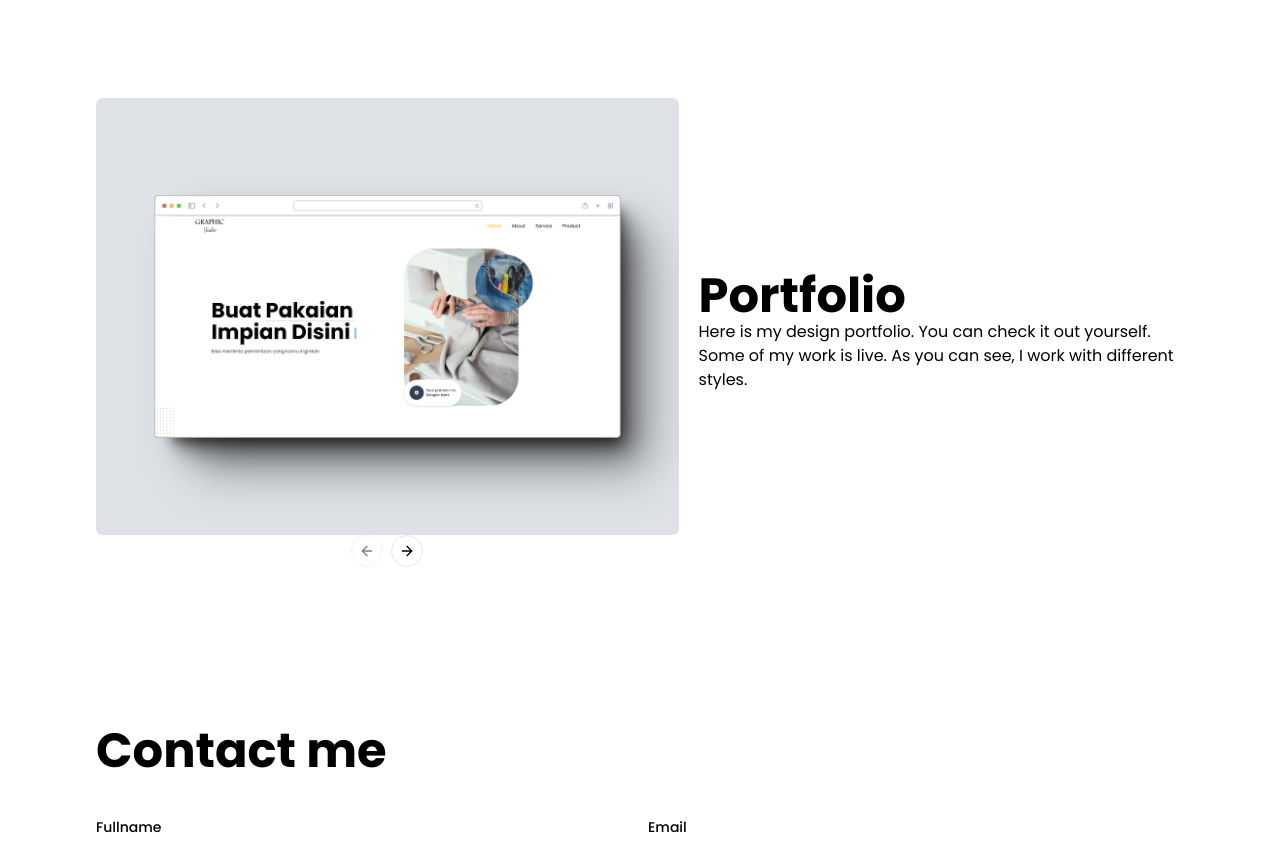
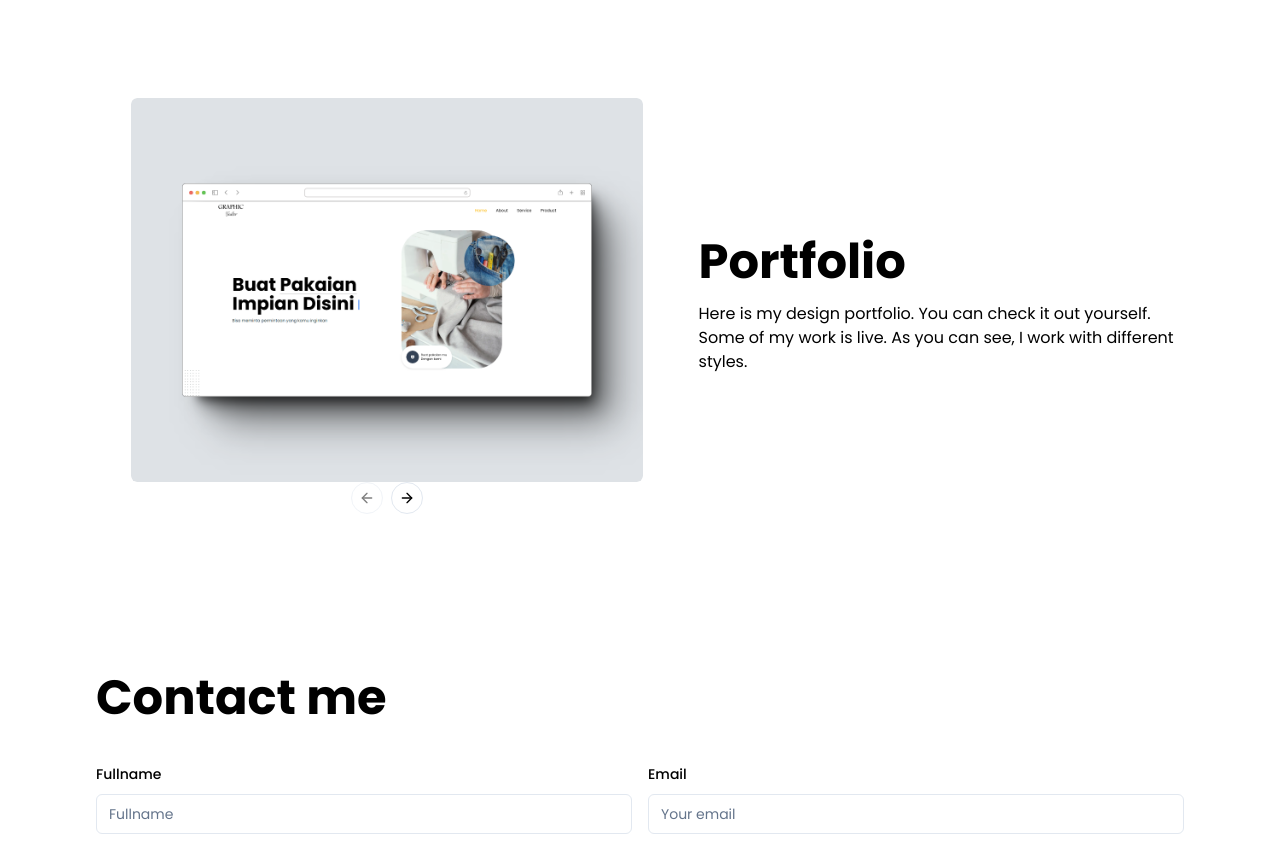
Before and after one commit to fardz2/fardz2-personal-website, a Next.js app: page / in a window 1280 px wide. Shown: the part 1370-2217 px from the top of the page. Built offline with nearby package versions, Linux system fonts and the light colour scheme.

Commit message:
mengganti portfolio

```diff
--- a/components/Portfolio.tsx
+++ b/components/Portfolio.tsx
@@ -15,7 +15,7 @@ export default function Portfolio() {
       <section className="py-20 " id="portfolio">
         <div className="relative container mx-auto px-5 md:px-24 ">
           <div className="flex justify-center md:mt-0 mt-20  flex-col lg:flex-row-reverse gap-5 items-center  ">
-            <div className="flex flex-col gap-4justify-center basis-[50%]">
+            <div className="flex flex-col gap-4 justify-center basis-[50%]">
               <Fade initial={-10} animate={0} delay={0.7}>
                 <h2 className="md:text-5xl text-4xl font-bold ">Portfolio</h2>
               </Fade>
@@ -29,7 +29,7 @@ export default function Portfolio() {
             </div>
             <div className="flex justify-center basis-[60%]  ">
               <Fade initial={10} animate={0} delay={0.5}>
-                <Carousel className="w-full maxw-lg  ">
+                <Carousel className="w-full max-w-lg  ">
                   <CarouselContent>
                     {IMAGE.map((value, index) => (
                       <CarouselItem key={index}>
```
